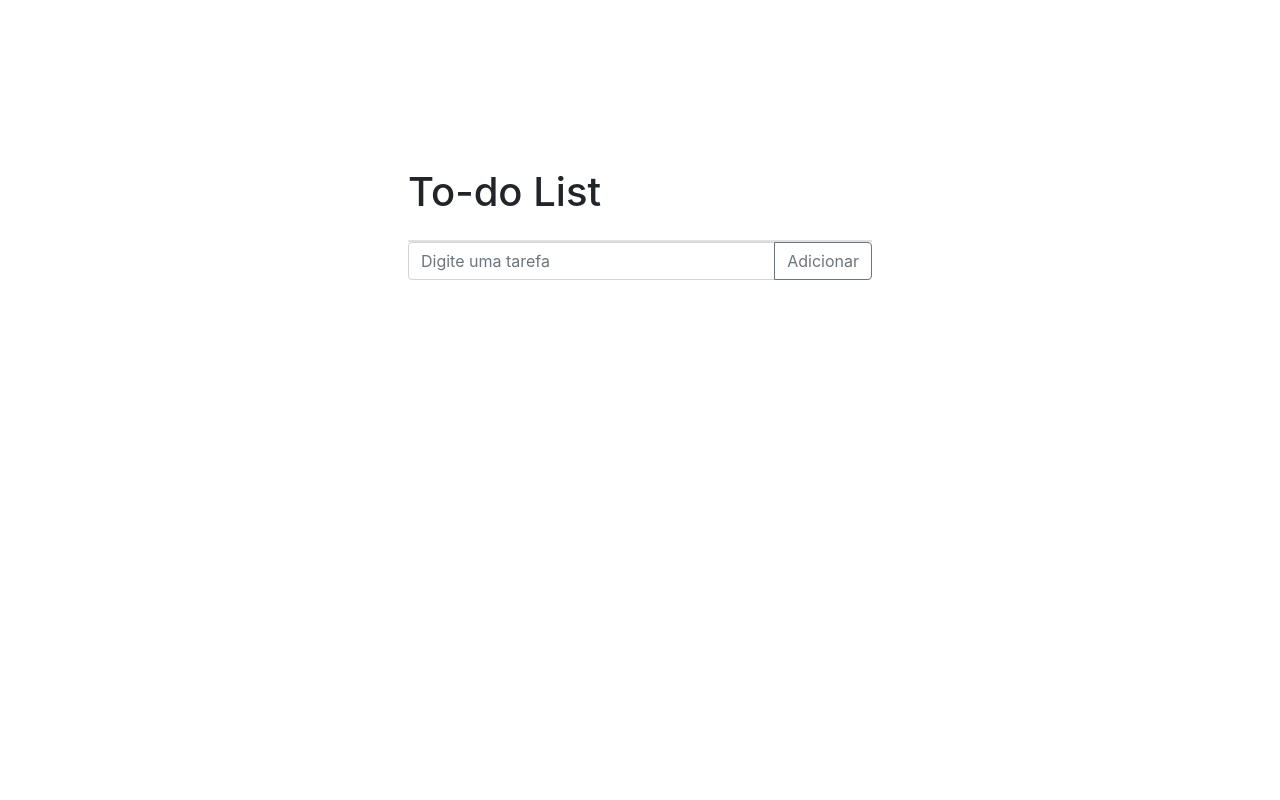
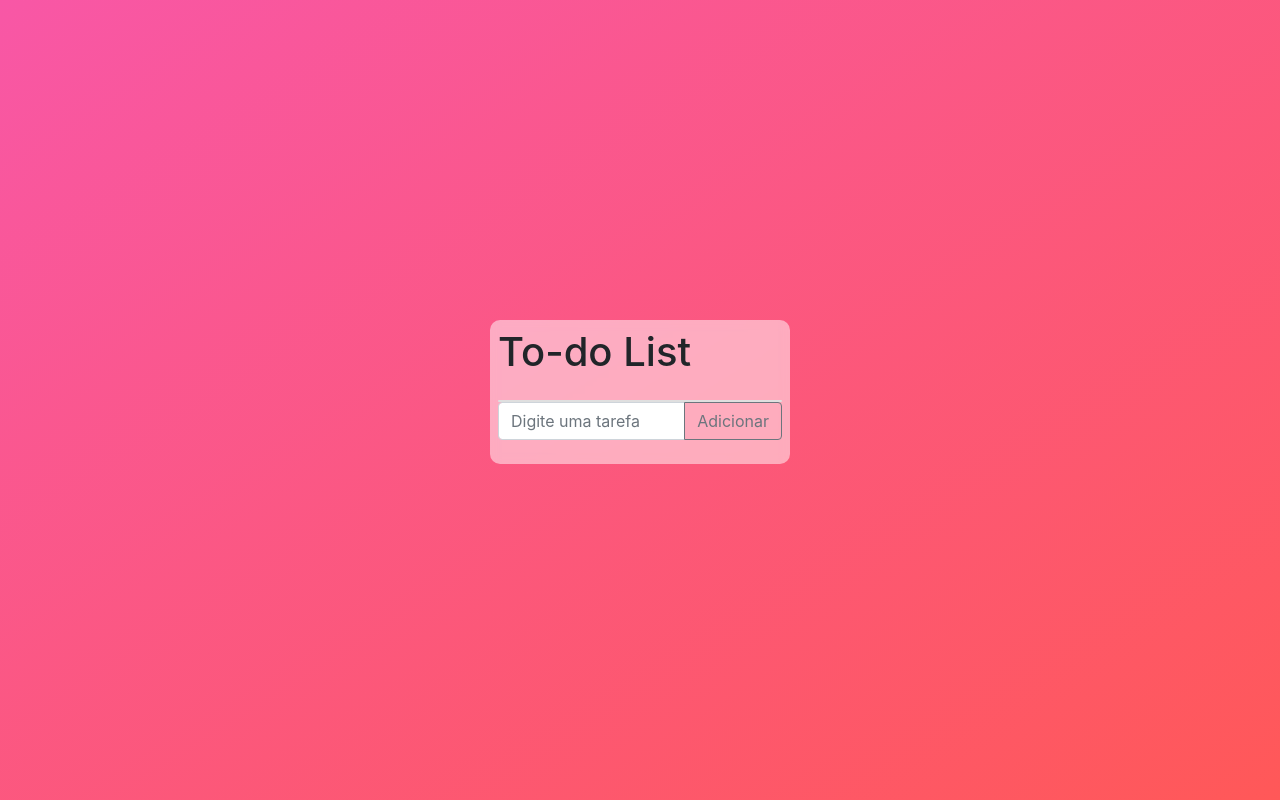
Before and after one commit to silascaimi/todo-list, a plain HTML site: page index.html in a window 1280 px wide. Drawn offline with nearby package versions, Linux system fonts and the light colour scheme.

Commit message:
adicione elementos de design

```diff
--- a/css/style.css
+++ b/css/style.css
@@ -1,7 +1,18 @@
-#main-container {
-    margin-top: 10rem;
-    margin-left: auto;
-    margin-right: auto;
-    max-width: 30rem;
+body{
+    height: 100vm;
+    background-image: linear-gradient(to bottom right, #f857a6, #ff5858);
+    display: flex;
+    justify-content: center;
+    align-items: center;
+}
 
+#bloco {
+    width: 300px;
+    background-color: rgba(255, 255, 255, 0.5);
+    border-radius: 10px;
+    backdrop-filter: blur(5px);
 }
+
+#btn-adicionar{
+    /* background: SlateBlue; */
+}
--- a/index.html
+++ b/index.html
@@ -5,8 +5,8 @@
         <link rel="stylesheet" type="text/css" href="css/style.css">
         <link rel="stylesheet" href="https://stackpath.bootstrapcdn.com/bootstrap/4.4.1/css/bootstrap.min.css" integrity="sha384-Vkoo8x4CGsO3+Hhxv8T/Q5PaXtkKtu6ug5TOeNV6gBiFeWPGFN9MuhOf23Q9Ifjh" crossorigin="anonymous">
     </head>
-    <body id="body" class="container">
-        <div id="main-container" class="d-flex flex-column bd-highlight mb-3 ">
+    <body id="body">
+        <div id="bloco" class="d-flex flex-column bd-highlight mb-3 ">
             <div class="p-2 bd-highlight">
                 <h1>To-do List</h1>
             </div>
@@ -18,7 +18,7 @@
                 <div class="input-group mb-3">
                     <input type="text" class="form-control" placeholder="Digite uma tarefa" aria-label="Digite uma tarefa" aria-describedby="button-addon2">
                     <div class="input-group-append">
-                        <button class="btn btn-outline-secondary" type="button" id="button-addon2">Adicionar</button>
+                        <button id ="btn-adicionar" class="btn btn-outline-secondary" type="button" id="button-addon2">Adicionar</button>
                     </div>
                 </div>
             </div>
```
